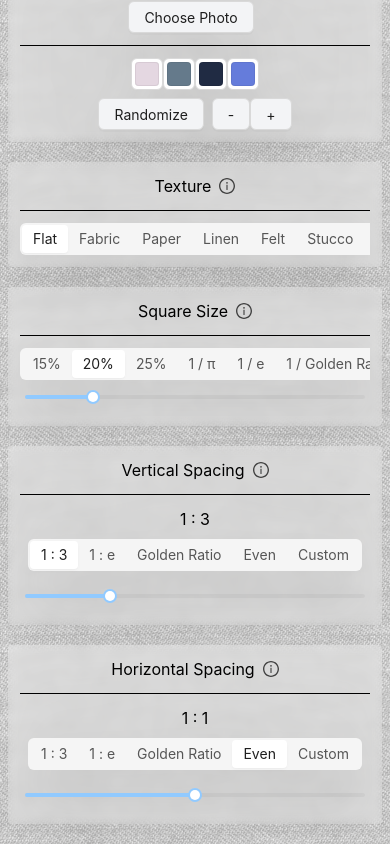
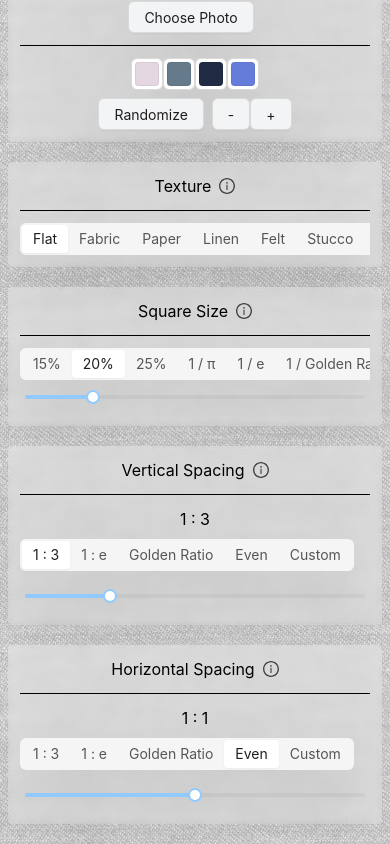
Before and after one commit to christianscarlett/josef, a React (Create React App) app: page / in a window 390 px wide. Shown: the part 650-1494 px from the top of the page. Built offline with nearby package versions, Linux system fonts and the light colour scheme.

Commit message:
fix spacing controller for mobile

```diff
--- a/src/components/Controls.tsx
+++ b/src/components/Controls.tsx
@@ -106,6 +106,7 @@ function Controls(props: ControlsProps) {
         controller={
           <SpacingController
             spacing={verticalSpacing}
+            isMobile={isMobile}
             onSpacingUpdated={onVerticalSpacingUpdated}
           />
         }
@@ -117,6 +118,7 @@ function Controls(props: ControlsProps) {
         controller={
           <SpacingController
             spacing={horizontalSpacing}
+            isMobile={isMobile}
             onSpacingUpdated={onHorizontalSpacingUpdated}
           />
         }
--- a/src/components/SpacingController.tsx
+++ b/src/components/SpacingController.tsx
@@ -7,6 +7,7 @@ export interface OnSpacingUpdated {
 
 interface SpacingControllerProps {
   spacing: number;
+  isMobile: boolean;
   onSpacingUpdated: OnSpacingUpdated;
 }
 
@@ -60,7 +61,7 @@ const spacingToSpacingOption = function (spacing: number): SpacingOption {
 };
 
 function SpacingController(props: SpacingControllerProps) {
-  const { spacing, onSpacingUpdated } = props;
+  const { spacing, isMobile, onSpacingUpdated } = props;
 
   const [spacingOption, setSpacingOption] = useState(
     spacingToSpacingOption(spacing)
@@ -70,6 +71,8 @@ function SpacingController(props: SpacingControllerProps) {
   return (
     <div className="flex flex-col items-center w-full">
       <p className="mb-2">{friendlyRatio}</p>
+
+      <div className={isMobile ? "w-full overflow-x-scroll" : ""}>
         <Segmented
           className="mb-2"
           value={spacingOption}
@@ -86,6 +89,7 @@ function SpacingController(props: SpacingControllerProps) {
             onSpacingUpdated(spacingOptionToSpacing(v, spacing));
           }}
         />
+      </div>
       <div className="w-full">
         <Slider
           value={spacing}
```
Lines whose indentation alone changed are shown as unchanged.
